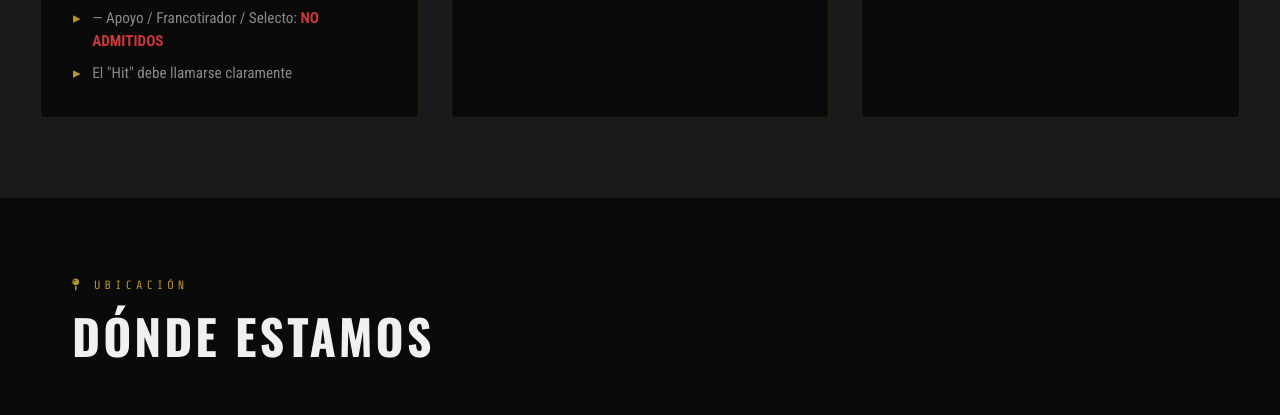
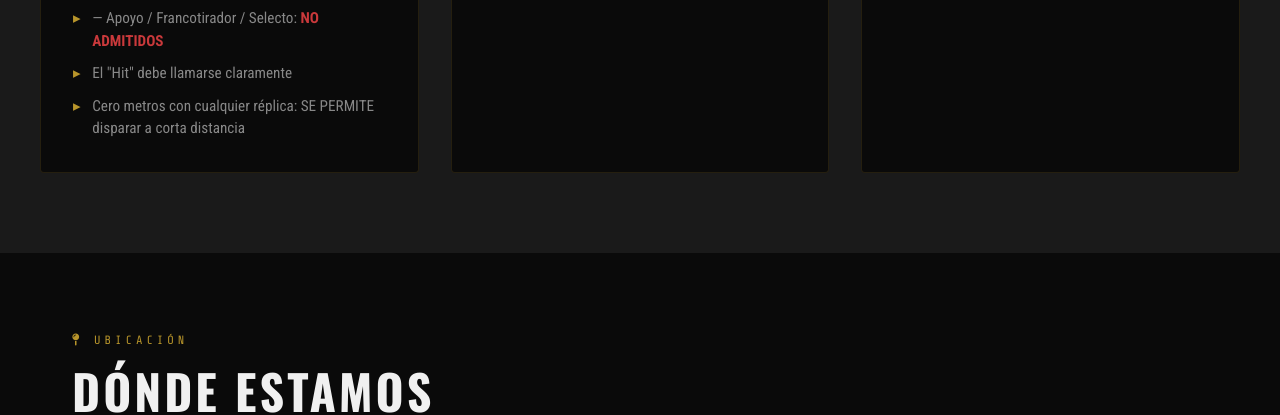
Before and after one commit to adrianpellus/lamurada-airsoft, a plain HTML site: page index.html in a window 1280 px wide. Shown: the part 1605-2020 px from the top of the page. Drawn offline with nearby package versions, Linux system fonts and the light colour scheme.

Commit message:
feat: añadido permiso de disparo a 0 metros

```diff
--- a/index.html
+++ b/index.html
@@ -612,6 +612,7 @@
           <li>— Fusil: ≤ 1,14 julios</li>
           <li>— Apoyo / Francotirador / Selecto: <span style="color:#c9393b"><strong>NO ADMITIDOS</strong></span></li>
           <li>El "Hit" debe llamarse claramente</li>
+          <li>Cero metros con cualquier réplica: SE PERMITE disparar a corta distancia</li>
         </ul>
       </div>
       <div class="info-card">
```
